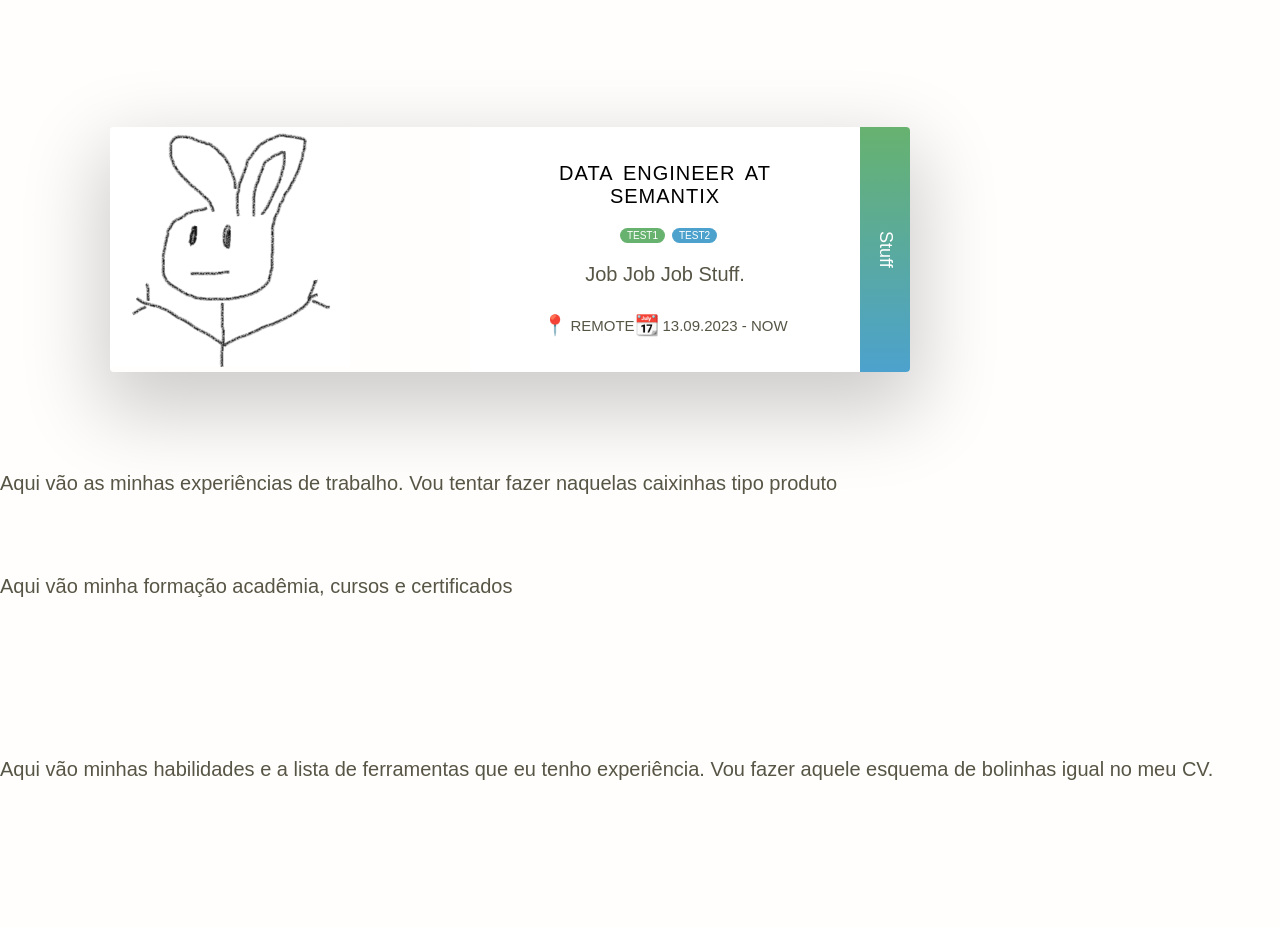
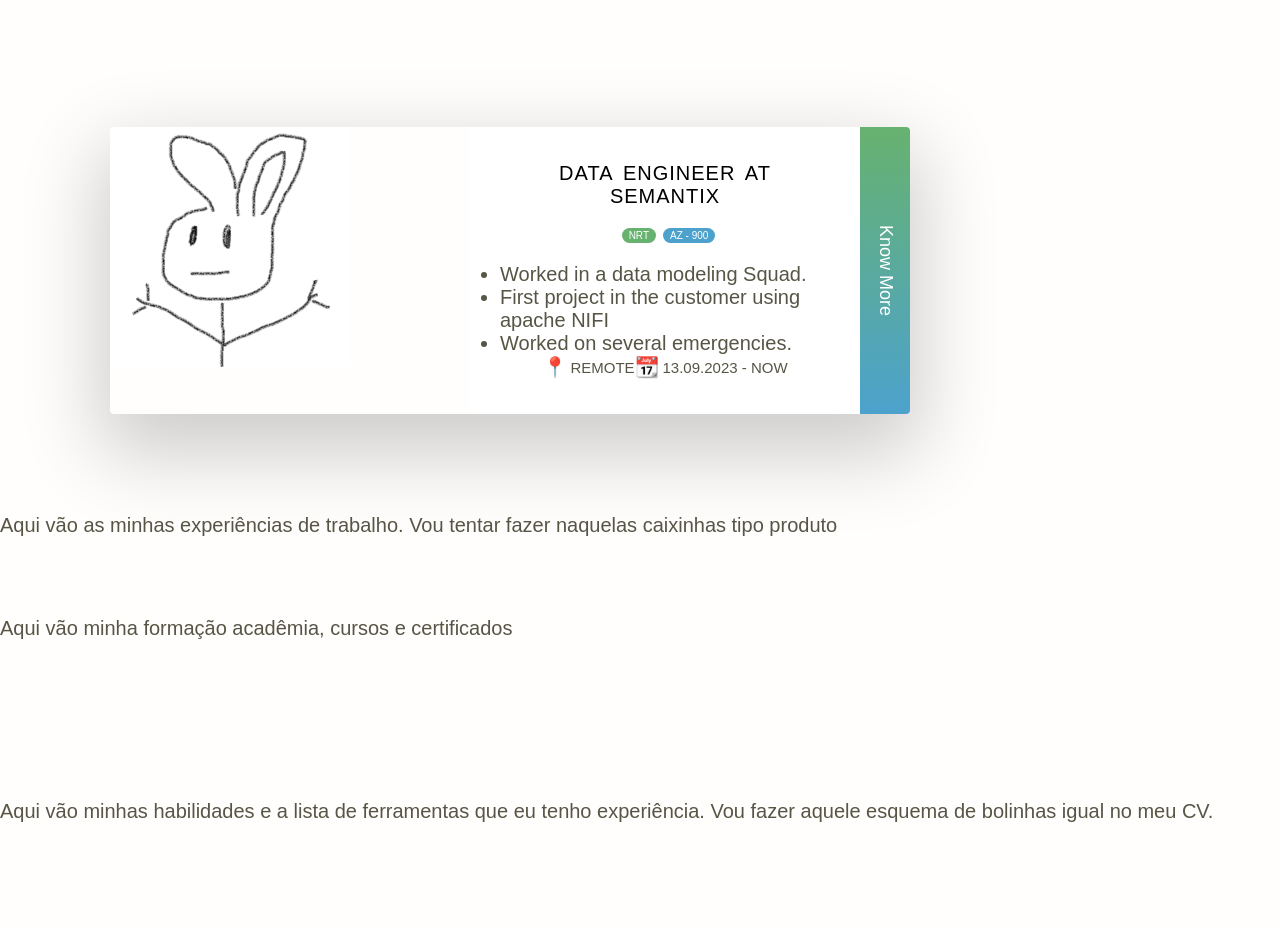
Before and after one commit to FMoller/FMoeller.github.io, a plain HTML site: page index.html in a window 1280 px wide. Shown: the part 1460-2387 px from the top of the page. Drawn offline with nearby package versions, Linux system fonts and the light colour scheme.

Commit message:
Update index.html

```diff
--- a/index.html
+++ b/index.html
@@ -55,11 +55,15 @@
                 <div class="JbDtEng__title">
                     <h1 class="JbDtEng__heading">Data Engineer At Semantix</h1>
 					<div class="JbTags">
-                    <div class="JbDtEng__tag JbDtEng__tag--1">Test1</div>
-                    <div class="JbDtEng__tag JbDtEng__tag--2">Test2</div>
+                    <div class="JbDtEng__tag JbDtEng__tag--1">NRT</div>
+                    <div class="JbDtEng__tag JbDtEng__tag--2">Az - 900</div>
 					</div>
                 </div>
-                <p class="JbDtEng_des">Job Job Job Stuff.</p>
+                <p class="JbDtEng_des"><ul>
+					<li>Worked in a data modeling Squad.</li>
+					<li>First project in the customer using apache NIFI</li>
+					<li>Worked on several emergencies.</li>
+				</ul></p>
                 <div class="JbDtEng_details">
                     <p class="JbDtEng__detail"><span class="emoji">📍</span>Remote</p>
                     <p class="JbDtEng__detail"><span class="emoji">📆</span>13.09.2023 - Now</p>
@@ -67,7 +71,7 @@
                 </div>
             </div>
             <div class="JbDtEng__price">
-                Stuff
+                Know More
             </div>
         </figure>
 		</div>
```
